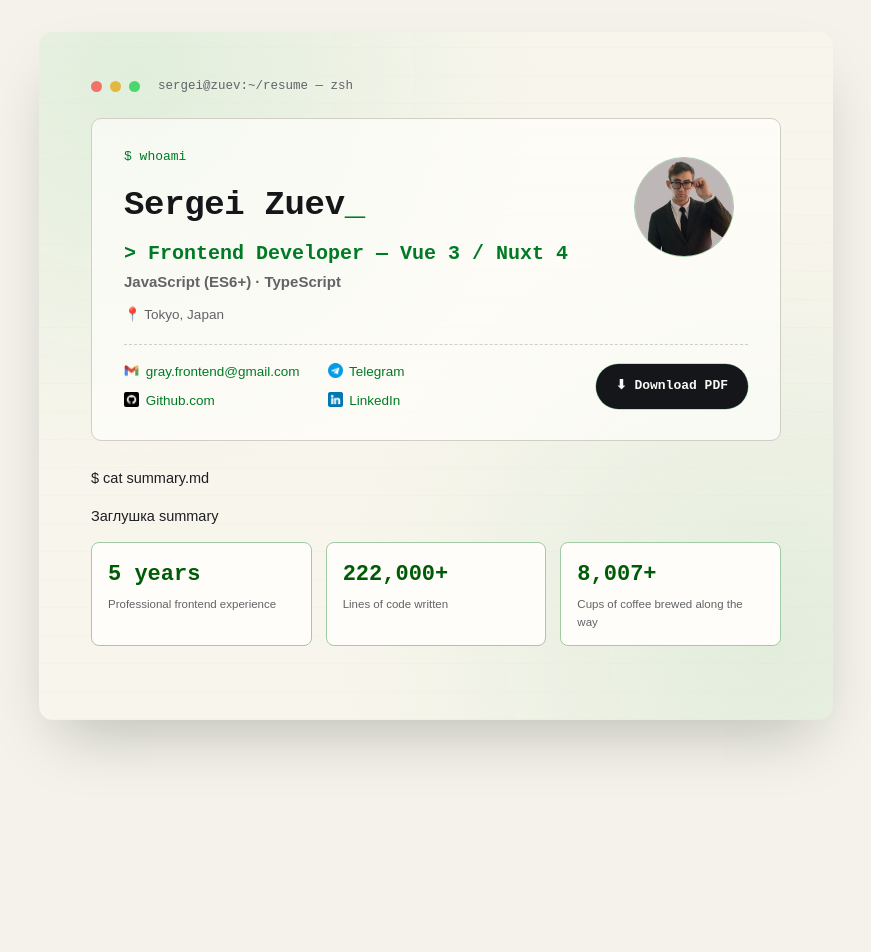
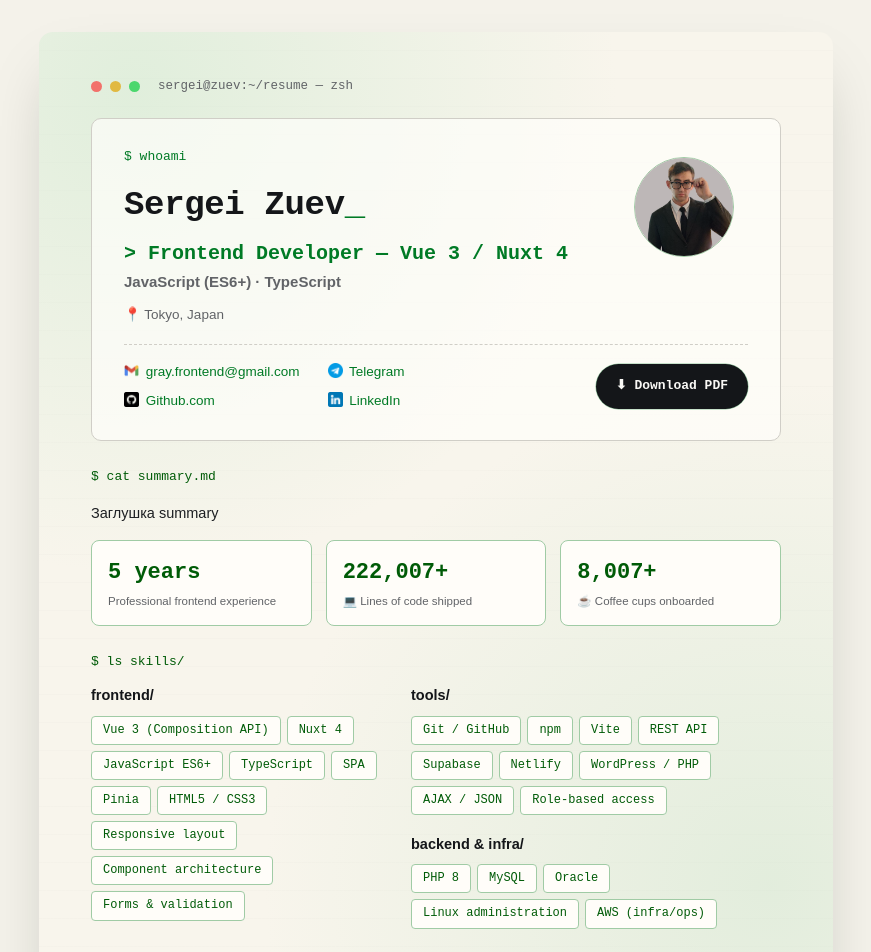
Before and after one commit to GrayMurakami/website-resume, a Nuxt app: page / in a window 1280 px wide. Shown: the top 952 px of the page, without its empty margins (204-1075 px from the left). Before the commit the page ends 800 px from the top, so only its background shows below. Built offline with nearby package versions, Linux system fonts and the light colour scheme.

Commit message:
feat: ResumeSkills.vue; style: main.css update

```diff
--- a/app/app.vue
+++ b/app/app.vue
@@ -16,6 +16,7 @@
       Заглушка summary
     </p>
     <ResumeStats />
+    <ResumeSkills />
   </div>
 </template>
 
--- a/app/assets/css/main.css
+++ b/app/assets/css/main.css
@@ -42,6 +42,36 @@ a:hover {
   color: oklch(0.16 0.004 255);
 }
 
+.section-label {
+  font-family: var(--mono);
+  color: var(--accent-strong);
+  font-size: 13px;
+  margin-bottom: 12px;
+}
+
+.tag-row {
+  display: flex;
+  flex-wrap: wrap;
+  gap: 6px;
+}
+
+.tag {
+  display: inline-block;
+  padding: 4px 11px;
+  border-radius: 4px;
+  background: var(--card);
+  border: 1px solid var(--card-border);
+  font-family: var(--mono);
+  font-size: 12px;
+  color: var(--accent-strong);
+  white-space: nowrap;
+}
+
+.rule {
+  border-top: 1px solid var(--line);
+  margin: 26px 0;
+}
+
 @media (prefers-reduced-motion: reduce) {
   *, *::before, *::after {
     animation-duration: 0.01ms !important;
--- /dev/null
+++ b/app/components/resume/ResumeSkills.vue
@@ -0,0 +1,131 @@
+<template>
+  <div class="section-label">
+    $ ls skills/
+  </div>
+  <div class="skills-grid">
+    <div class="col-frontend">
+      <div class="skills-title">
+        frontend/
+      </div>
+      <div class="tag-row">
+        <span class="tag">
+          Vue 3 (Composition API)
+        </span>
+        <span class="tag">
+          Nuxt 4
+        </span>
+        <span class="tag">
+          JavaScript ES6+
+        </span>
+        <span class="tag">
+          TypeScript
+        </span>
+        <span class="tag">
+          SPA
+        </span>
+        <span class="tag">
+          Pinia
+        </span>
+        <span class="tag">
+          HTML5 / CSS3
+        </span>
+        <span class="tag">
+          Responsive layout
+        </span>
+        <span class="tag">
+          Component architecture
+        </span>
+        <span class="tag">
+          Forms &amp; validation
+        </span>
+      </div>
+    </div>
+
+    <div class="col-tools">
+      <div class="skills-title">
+        tools/
+      </div>
+      <div class="tag-row">
+        <span class="tag">
+          Git / GitHub
+        </span>
+        <span class="tag">
+          npm
+        </span>
+        <span class="tag">
+          Vite
+        </span>
+        <span class="tag">
+          REST API
+        </span>
+        <span class="tag">
+          Supabase
+        </span>
+        <span class="tag">
+          Netlify
+        </span>
+        <span class="tag">
+          WordPress / PHP
+        </span>
+        <span class="tag">
+          AJAX / JSON
+        </span>
+        <span class="tag">
+          Role-based access
+        </span>
+      </div>
+    </div>
+
+    <div class="col-backend">
+      <div class="skills-title">
+        backend &amp; infra/
+      </div>
+      <div class="tag-row">
+        <span class="tag">
+          PHP 8
+        </span>
+        <span class="tag">
+          MySQL
+        </span>
+        <span class="tag">
+          Oracle
+        </span>
+        <span class="tag">
+          Linux administration
+        </span>
+        <span class="tag">
+          AWS (infra/ops)
+        </span>
+      </div>
+    </div>
+  </div>
+</template>
+
+<style scoped>
+.skills-grid {
+  display: grid;
+  grid-template-columns: 1fr 1.25fr;
+  grid-template-areas: "frontend tools" "frontend backend";
+  gap: 18px 24px;
+  margin-bottom: 26px;
+}
+
+.col-frontend {
+  grid-area: frontend;
+}
+
+.col-tools {
+  grid-area: tools;
+}
+
+.col-backend {
+  grid-area: backend;
+  align-self: start;
+}
+
+.skills-title {
+  font-weight: 600;
+  margin-bottom: 8px;
+  color: var(--text-strong);
+}
+</style>
--- a/app/components/resume/ResumeStats.vue
+++ b/app/components/resume/ResumeStats.vue
@@ -16,13 +16,13 @@ const stats = ref<Stat[]>([
     display: '0'
   },
   {
-    label: 'Lines of code written',
-    target: 222000,
+    label: '💻 Lines of code shipped',
+    target: 222007,
     suffix: '+',
     display: '0'
   },
   {
-    label: 'Cups of coffee brewed along the way',
+    label: '☕ Coffee cups onboarded',
     target: 8007,
     suffix: '+',
     display: '0'
```
